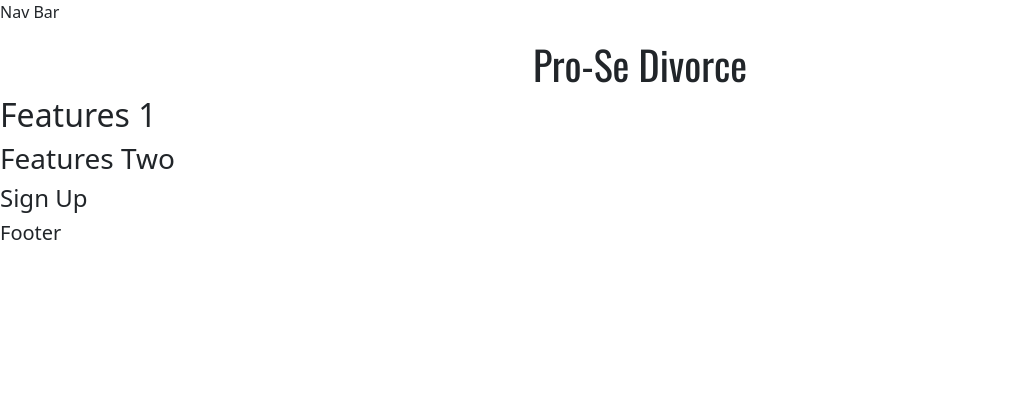
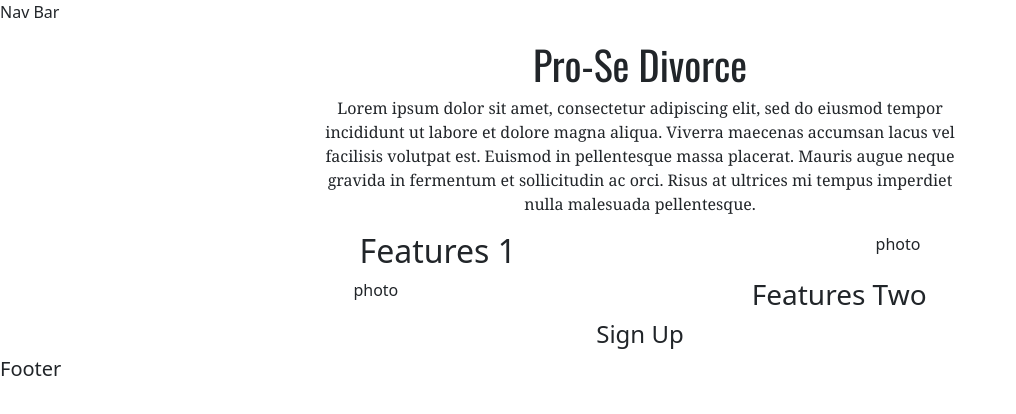
Before and after one commit to amgallo1213/DivorceApp, a React (Create React App) app in the folder client/: page / in a window 1280 px wide. Shown: the top 414 px of the page, without its empty margins (0-1016 px from the left). Built offline with nearby package versions, Linux system fonts and the light colour scheme.

Commit message:
building out layout

```diff
--- a/client/src/App.css
+++ b/client/src/App.css
@@ -1,7 +1,28 @@
 /* font-family: 'Noto Serif', serif;
 font-family: 'Oswald', sans-serif; */
+
+
+#hero, #sign-up  {
+  display: flex;
+  flex-direction: column;
+  align-items: center;
+}
 
 h1  {
   font-family: 'Oswald', sans-serif;
   text-align: center;
 }
+
+#description  {
+  font-family: 'Noto Serif', serif;
+  text-align: center;
+  width: 50%;
+}
+
+/* ------------------------------------------------- */
+
+#features-1, #features-2 {
+  display: flex;
+  flex-direction: row;
+  justify-content: space-evenly;
+}
--- a/client/src/components/Features1.js
+++ b/client/src/components/Features1.js
@@ -3,8 +3,13 @@
 
 const Features1 = () => {
     return (
-        <div>
-            <h2>Features 1</h2>
+        <div id="features-1">
+            <div>
+                <h2>Features 1</h2>
+            </div>
+            <div>
+                <p>photo</p>
+            </div>
         </div>
     );
 }
--- a/client/src/components/Features2.js
+++ b/client/src/components/Features2.js
@@ -2,8 +2,13 @@
 
 const Features2 = () => {
     return (
-        <div>
-            <h3>Features Two</h3>
+        <div id="features-2">
+            <div>
+                <p>photo</p>
+            </div>
+            <div>
+                <h3>Features Two</h3>
+            </div>
         </div>
     );
 }
--- a/client/src/components/Hero.js
+++ b/client/src/components/Hero.js
@@ -3,8 +3,12 @@
 
 const Hero = () => {
     return (
-        <div>
+        <div id="hero">
             <h1>Pro-Se Divorce</h1>
+            <p id="description">Lorem ipsum dolor sit amet, consectetur adipiscing elit, sed do eiusmod tempor incididunt ut labore et dolore magna
+                aliqua. Viverra maecenas accumsan lacus vel facilisis volutpat est. Euismod in pellentesque massa placerat. Mauris
+                augue neque gravida in fermentum et sollicitudin ac orci. Risus at ultrices mi tempus imperdiet nulla malesuada
+                pellentesque. </p>
         </div>
     );
 }
--- a/client/src/components/SignUp.js
+++ b/client/src/components/SignUp.js
@@ -3,8 +3,9 @@
 
 const SignUp = () => {
     return (
-        <div>
+        <div id="sign-up">
             <h4>Sign Up</h4>
+
         </div>
     );
 }
```
